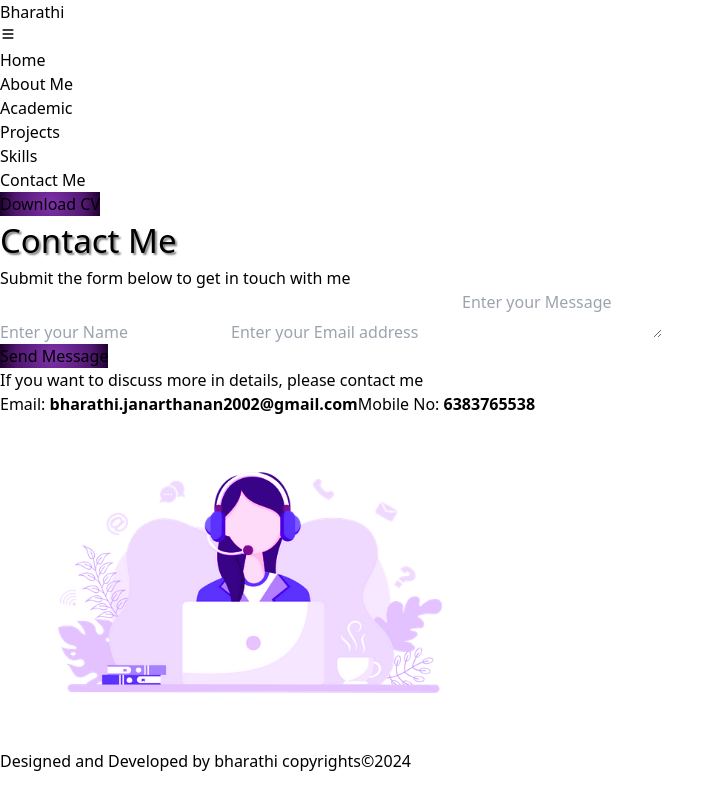
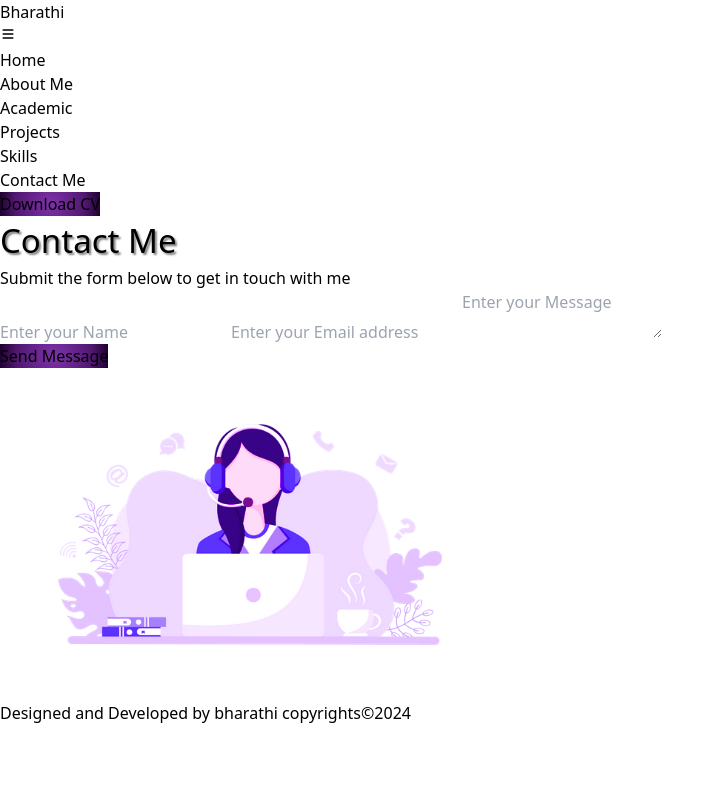
Before and after one commit to bharathijana1/Portfolio-bharathi, a React (Vite) app: page /contact in a window 1280 px wide. Shown: the whole page, without its empty margins (0-724 px from the left). Built offline with nearby package versions, Linux system fonts and the light colour scheme.

Commit message:
Update Contact.jsx

```diff
--- a/src/Components/Contact.jsx
+++ b/src/Components/Contact.jsx
@@ -68,7 +68,7 @@ const Contact = () => {
 
 
           {/* Contact Form */}
-          <div className='mx-auto w-full xl:w-3/4 border shadow-md shadow-fuchsia-800 p-5'>
+          <div className='w-3/2 md:w-full mx-auto border shadow-md shadow-fuchsia-800 p-5 '>
             <h1 className='text-lg md:text-xl text-center pt-8 p-5 font-medium'>
             Submit the form below to get in touch with me
             </h1>
@@ -116,18 +116,22 @@ const Contact = () => {
 
             </form>
           </div>
-          <div className='flex flex-col justify-center items-center pt-5 mt-10'>
+          {/* <div className='w-3/4 md:w-full flex flex-col border-2 border-yellow-800 justify-center items-center pt-5 mt-10'>
         <h1 className='text-lg md:text-xl text-center  p-1 mb-4'>
             If you want to discuss more in details, please contact me
           </h1>
+          <div className='' >
           <a href="mailto:bharathi.janarthanan2002@gmail.com" className="curser-pointer text-lg md:text-xl p-3">
             <span className='font-semibold'>Email: </span><strong className='hover:underline'>bharathi.janarthanan2002@gmail.com</strong>
           </a>
           <a href="tel:+6383765538" className="curser-pointer text-lg md:text-xl p-3">
             <span className='font-semibold' >Mobile No: </span> <strong className='hover:underline'>6383765538</strong>
           </a>
+          </div>
 
-        </div>
+        </div> */}
+
+
 
         </div>
 
```
